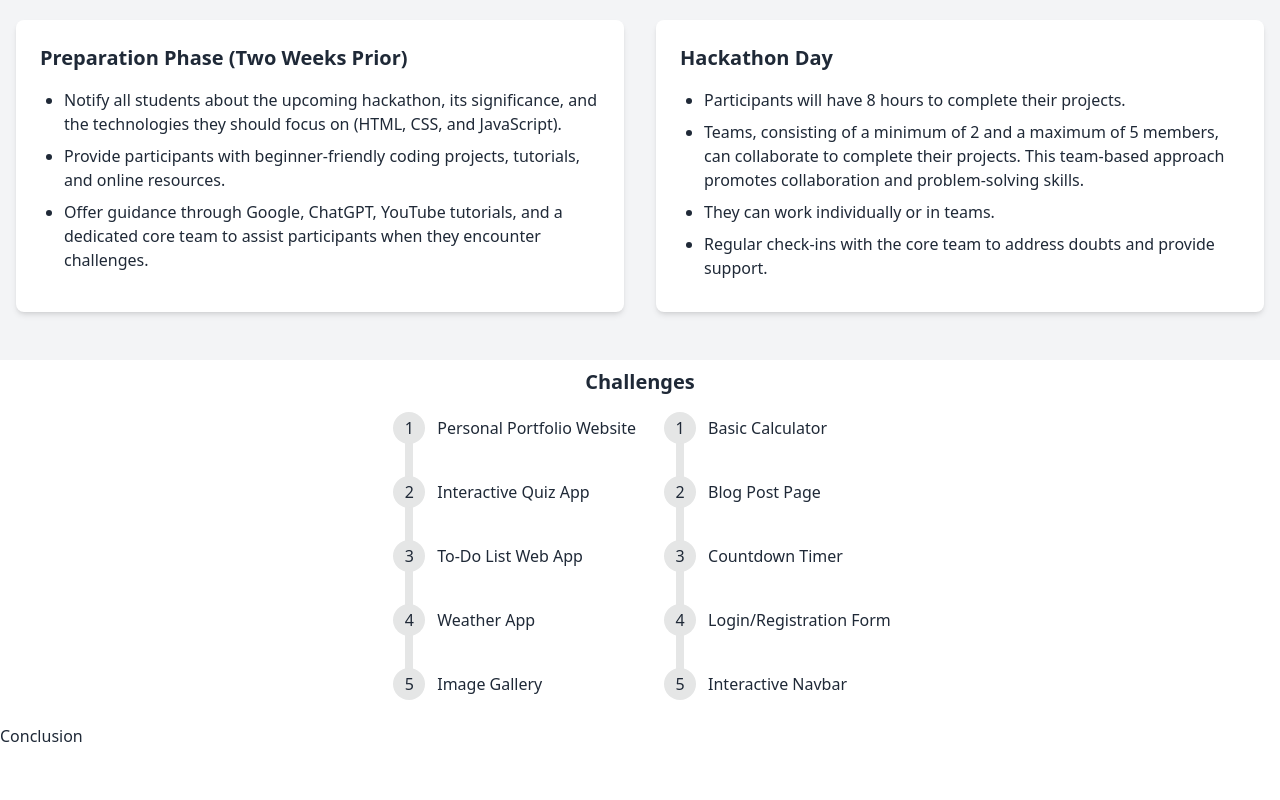
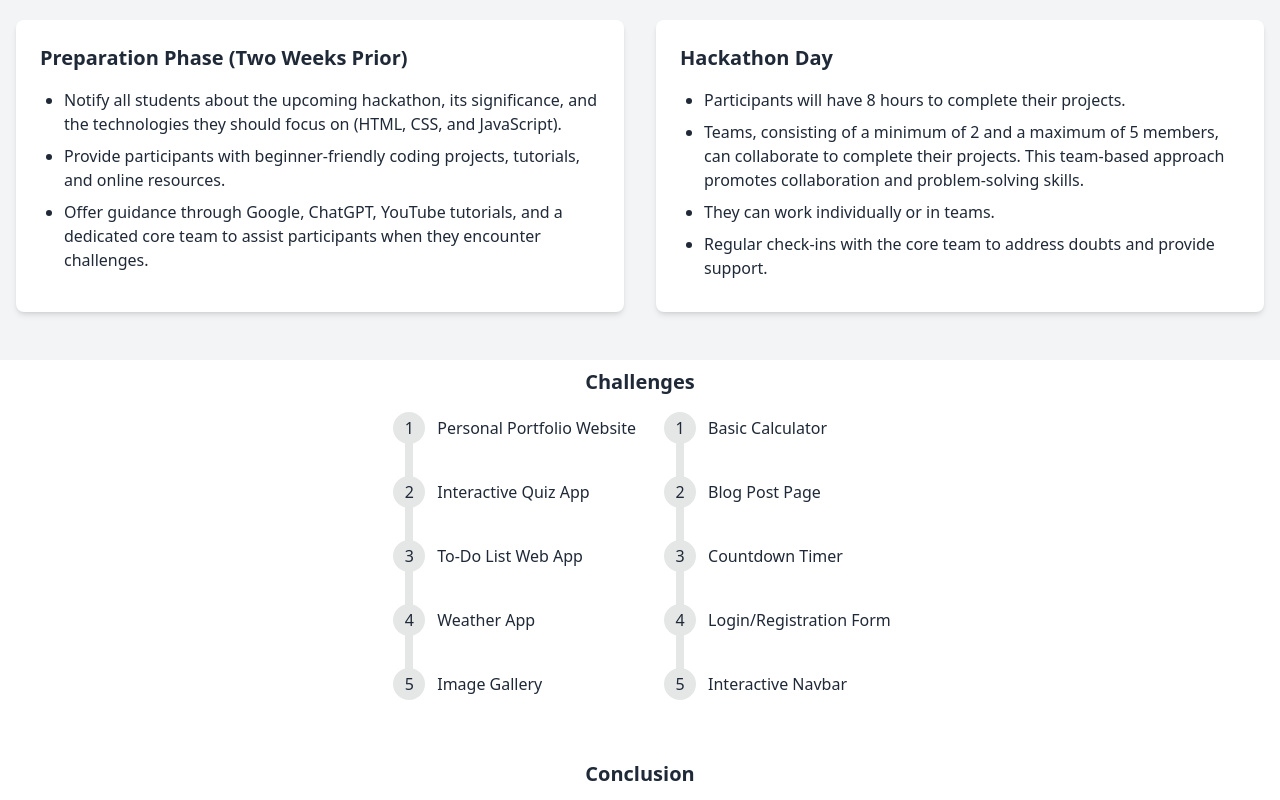
Before and after one commit to adarshswaminath/gscet, a React (Vite) app: page / in a window 1280 px wide. Shown: the part 1408-2208 px from the top of the page. Before the commit the page ends 2156 px from the top, so only its background shows below. Built offline with nearby package versions, Linux system fonts and the light colour scheme.

Commit message:
Bug: make the design better

```diff
--- a/src/Components/Conclusion.jsx
+++ b/src/Components/Conclusion.jsx
@@ -2,8 +2,9 @@ import React from "react";
 
 function Conclusion() {
   return (
-    <div>
-        Conclusion
+    <div className="p-3 mt-6">
+      <h3 className="text-center text-xl font-bold">Conclusion</h3>
+
     </div>
   );
 }
```
